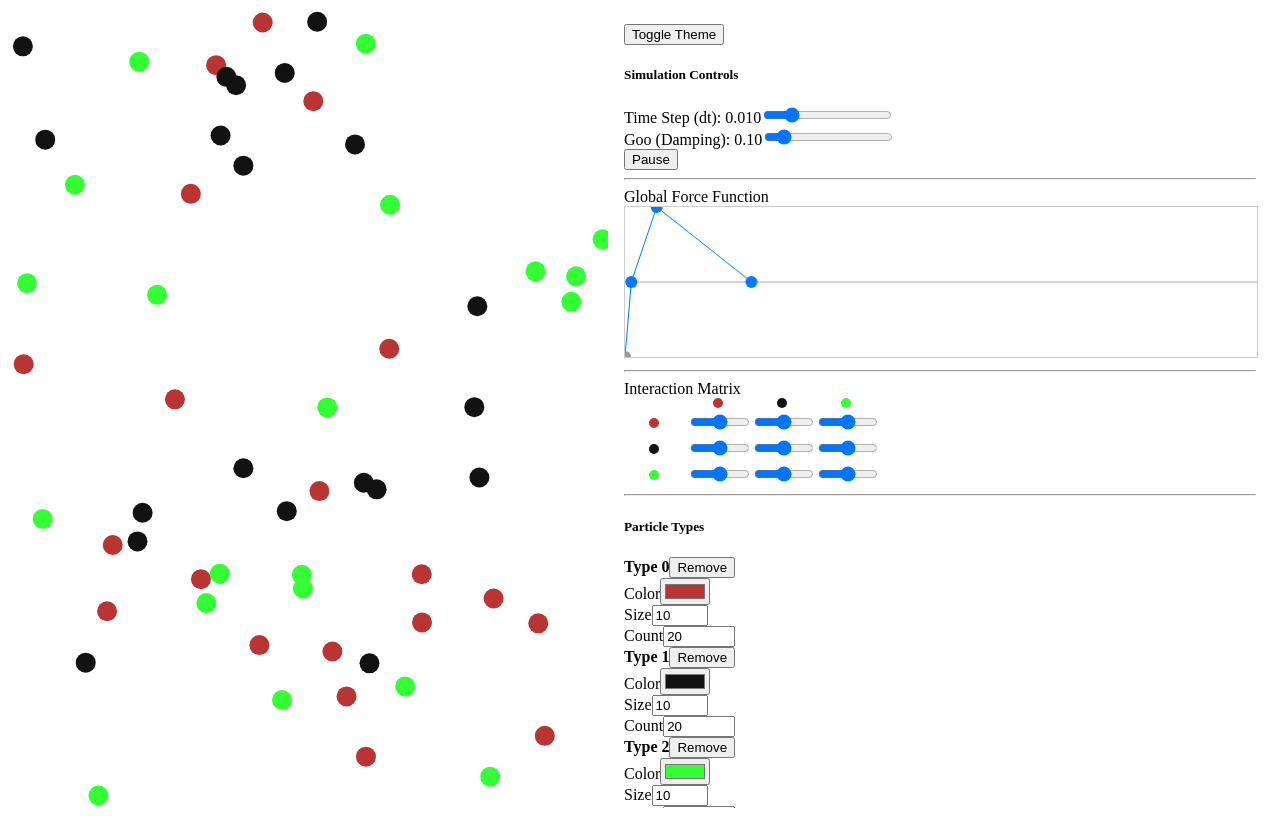
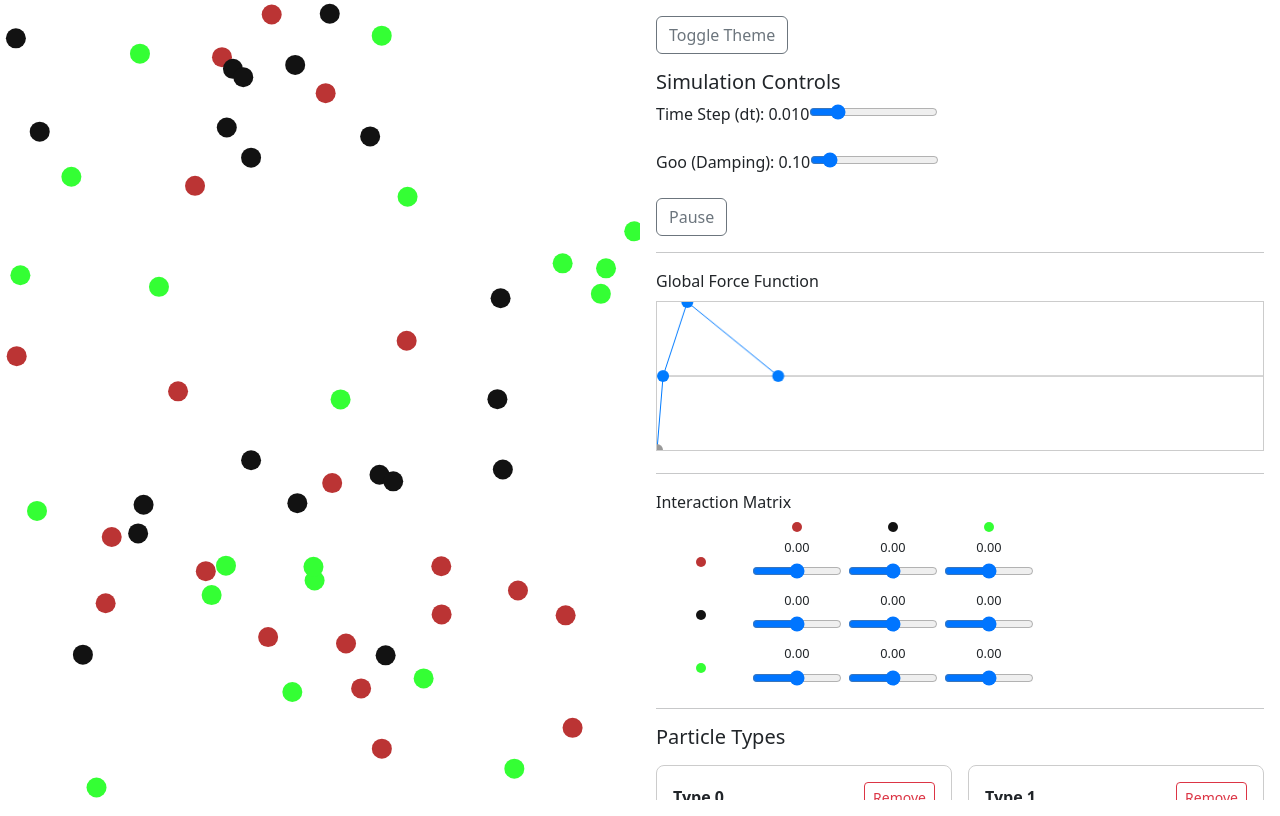
Before and after one commit to TheRonzor/plife_react, a React (Vite) app: page / in a window 1280 px wide. Built offline with nearby package versions, Linux system fonts and the light colour scheme.

Commit message:
more visual updates, and fixed interaction dynamics

```diff
--- a/index.html
+++ b/index.html
@@ -5,6 +5,12 @@
     <meta charset="UTF-8" />
     <meta name="viewport" content="width=device-width, initial-scale=1.0" />
     <link id="theme-css" rel="stylesheet" href="./dark.css" />
+    <!-- Bootstrap CSS -->
+    <link
+      href="https://cdn.jsdelivr.net/npm/bootstrap@5.3.6/dist/css/bootstrap.min.css"
+      rel="stylesheet"
+      integrity="sha384-4Q6Gf2aSP4eDXB8Miphtr37CMZZQ5oXLH2yaXMJ2w8e2ZtHTl7GptT4jmndRuHDT"
+      crossorigin="anonymous" />
     <title>Yo yo</title>
   </head>
   <body>
--- a/src/components/ForceEditor.tsx
+++ b/src/components/ForceEditor.tsx
@@ -1,10 +1,9 @@
-// ./src/components/ForceEditor.tsx
 import React, { useEffect, useRef, useState } from 'react';
 
 export interface ControlPoint {
   id: string;
-  x: number; // in [0, 1]
-  y: number; // in [-1, 1]
+  x: number; // 0 to 1
+  y: number; // -1 to 1
   fixed?: boolean;
 }
 
@@ -13,18 +12,22 @@ interface ForceEditorProps {
   onChange: (updatedPoints: ControlPoint[]) => void;
 }
 
+const DRAG_RADIUS = 10; // px padding for click/drag detection
+const MIN_SPACING = 0.005; // enforce order with spacing
+
 const ForceEditor: React.FC<ForceEditorProps> = ({ points, onChange }) => {
   const canvasRef = useRef<HTMLCanvasElement | null>(null);
   const [dragId, setDragId] = useState<string | null>(null);
 
-  const forceToY = (canvas: HTMLCanvasElement, force: number) => {
-    return canvas.height / 2 - (force * canvas.height) / 2;
-  };
+  const forceToY = (canvas: HTMLCanvasElement, force: number) =>
+    canvas.height / 2 - (force * canvas.height) / 2;
 
   const xToCanvas = (canvas: HTMLCanvasElement, x: number) => x * canvas.width;
   const canvasToX = (canvas: HTMLCanvasElement, cx: number) => cx / canvas.width;
+
   const canvasToForce = (canvas: HTMLCanvasElement, cy: number) => {
-    return (canvas.height / 2 - cy) * 2 / canvas.height;
+    const h = canvas.height;
+    return (h / 2 - cy) * 2 / h;
   };
 
   useEffect(() => {
@@ -38,14 +41,14 @@ const ForceEditor: React.FC<ForceEditorProps> = ({ points, onChange }) => {
 
     ctx.clearRect(0, 0, canvas.width, canvas.height);
 
-    // Draw x-axis
+    // Draw horizontal axis
     ctx.strokeStyle = '#aaa';
     ctx.beginPath();
     ctx.moveTo(0, canvas.height / 2);
     ctx.lineTo(canvas.width, canvas.height / 2);
     ctx.stroke();
 
-    // Draw force curve
+    // Draw curve
     ctx.beginPath();
     ctx.strokeStyle = '#007bff';
     points.forEach((p, i) => {
@@ -55,8 +58,8 @@ const ForceEditor: React.FC<ForceEditorProps> = ({ points, onChange }) => {
     });
     ctx.stroke();
 
-    // Draw control points
-    points.forEach(p => {
+    // Draw points
+    points.forEach((p) => {
       const x = xToCanvas(canvas, p.x);
       const y = forceToY(canvas, p.y);
       ctx.fillStyle = p.fixed ? '#999' : '#007bff';
@@ -74,10 +77,11 @@ const ForceEditor: React.FC<ForceEditorProps> = ({ points, onChange }) => {
     const my = e.clientY - rect.top;
 
     for (const p of points) {
+      if (p.fixed) continue;
       const px = xToCanvas(canvas, p.x);
       const py = forceToY(canvas, p.y);
       const dist = Math.sqrt((px - mx) ** 2 + (py - my) ** 2);
-      if (dist < 10) {
+      if (dist < DRAG_RADIUS) {
         setDragId(p.id);
         return;
       }
@@ -92,10 +96,39 @@ const ForceEditor: React.FC<ForceEditorProps> = ({ points, onChange }) => {
     const mx = e.clientX - rect.left;
     const my = e.clientY - rect.top;
 
-    const updated = points.map((p) => {
+    const updated = points.map((p, i, arr) => {
       if (p.id !== dragId) return p;
-      const newX = p.id === 'f0' ? p.x : Math.max(0, Math.min(1, canvasToX(canvas, mx)));
-      const newY = Math.max(-1, Math.min(1, canvasToForce(canvas, my)));
+
+      // Determine editable axes
+      let newX = p.x;
+      let newY = p.y;
+
+      const rawX = canvasToX(canvas, mx);
+      const rawY = canvasToForce(canvas, my);
+
+      // X-axis logic
+      if (p.id === 'r1') {
+        const max = arr[2].x - MIN_SPACING; // f2
+        newX = Math.max(MIN_SPACING, Math.min(rawX, max));
+      } else if (p.id === 'f2') {
+        const min = arr[1].x + MIN_SPACING; // r1
+        const max = arr[3].x - MIN_SPACING; // r3
+        newX = Math.max(min, Math.min(rawX, max));
+      } else if (p.id === 'r3') {
+        const min = arr[2].x + MIN_SPACING;
+        newX = Math.max(min, Math.min(rawX, 1));
+      }
+
+      // Y-axis logic
+      if (p.id === 'f0') {
+        newX = 0; // fixed
+        newY = Math.max(-1, Math.min(1, rawY));
+      } else if (p.id === 'r1' || p.id === 'r3') {
+        newY = 0; // locked
+      } else if (p.id === 'f2') {
+        newY = Math.max(-1, Math.min(1, rawY));
+      }
+
       return { ...p, x: newX, y: newY };
     });
 
--- a/src/components/InteractionMatrix.tsx
+++ b/src/components/InteractionMatrix.tsx
@@ -24,13 +24,13 @@ const InteractionMatrix: React.FC<InteractionMatrixProps> = ({ types, matrix, on
       <div
         style={{
           display: 'grid',
-          gridTemplateColumns: `repeat(${types.length + 1}, 60px)`,
-          gap: '4px',
+          gridTemplateColumns: `repeat(${types.length + 1}, 90px)`,
+          gap: '6px',
           alignItems: 'center',
           justifyItems: 'center',
         }}
       >
-        {/* Top-left empty corner */}
+        {/* Top-left corner */}
         <div />
 
         {/* Column headers */}
@@ -48,7 +48,7 @@ const InteractionMatrix: React.FC<InteractionMatrixProps> = ({ types, matrix, on
           </div>
         ))}
 
-        {/* Matrix body */}
+        {/* Rows */}
         {types.map((row, i) => (
           <React.Fragment key={`row-${row.id}`}>
             {/* Row header */}
@@ -64,9 +64,12 @@ const InteractionMatrix: React.FC<InteractionMatrixProps> = ({ types, matrix, on
               />
             </div>
 
-            {/* Sliders */}
+            {/* Matrix sliders with value labels */}
             {types.map((_, j) => (
-              <div key={`cell-${i}-${j}`} style={{ width: '100%' }}>
+              <div key={`cell-${i}-${j}`} style={{ width: '100%', textAlign: 'center' }}>
+                <div style={{ fontSize: '0.8rem', marginBottom: '0.25rem' }}>
+                  {matrix[i][j].toFixed(2)}
+                </div>
                 <input
                   type="range"
                   min={-1}
--- a/src/components/ParticleTypeEditor.tsx
+++ b/src/components/ParticleTypeEditor.tsx
@@ -27,10 +27,26 @@ const ParticleTypeEditor: React.FC<ParticleTypeEditorProps> = ({
 
   return (
     <div>
-      <h5>Particle Types</h5>
-      {types.map(type => (
-        <div key={type.id} className="mb-2 p-2 border rounded">
-          <div className="d-flex justify-content-between align-items-center mb-1">
+      <h5 className="mb-3">Particle Types</h5>
+
+      <div
+        style={{
+          display: 'grid',
+          gridTemplateColumns: 'repeat(auto-fill, minmax(240px, 1fr))',
+          gap: '1rem',
+        }}
+      >
+        {types.map((type) => (
+          <div
+            key={type.id}
+            style={{
+              border: '1px solid #ccc',
+              borderRadius: '8px',
+              padding: '1rem',
+              backgroundColor: 'var(--canvas-bg)',
+            }}
+          >
+            <div className="d-flex justify-content-between align-items-center mb-2">
               <strong>Type {type.id}</strong>
               <button
                 className="btn btn-sm btn-outline-danger"
@@ -40,7 +56,8 @@ const ParticleTypeEditor: React.FC<ParticleTypeEditorProps> = ({
                 Remove
               </button>
             </div>
-          <div className="mb-1">
+
+            <div className="mb-2">
               <label className="form-label">Color</label>
               <input
                 type="color"
@@ -49,7 +66,8 @@ const ParticleTypeEditor: React.FC<ParticleTypeEditorProps> = ({
                 className="form-control form-control-color"
               />
             </div>
-          <div className="mb-1">
+
+            <div className="mb-2">
               <label className="form-label">Size</label>
               <input
                 type="number"
@@ -60,7 +78,8 @@ const ParticleTypeEditor: React.FC<ParticleTypeEditorProps> = ({
                 className="form-control"
               />
             </div>
-          <div>
+
+            <div className="mb-2">
               <label className="form-label">Count</label>
               <input
                 type="number"
@@ -73,9 +92,10 @@ const ParticleTypeEditor: React.FC<ParticleTypeEditorProps> = ({
             </div>
           </div>
         ))}
+      </div>
 
       {types.length < 20 && (
-        <button className="btn btn-outline-primary mt-2" onClick={onAddType}>
+        <button className="btn btn-outline-primary mt-3" onClick={onAddType}>
           Add Type
         </button>
       )}
--- a/src/simulation/SimulationEngine.ts
+++ b/src/simulation/SimulationEngine.ts
@@ -67,8 +67,15 @@ export class SimulationEngine {
         const fx = dx / dist;
         const fy = dy / dist;
 
+        const r1 = this.controlPoints[1].x;
+        const r3 = this.controlPoints[3].x;
+
+        let interactionScale = 1;
+        if (dist > r1 && dist < r3) {
+          interactionScale = this.interactionMatrix[pi.type]?.[pj.type] ?? 0;
+        }
+
         const baseForce = this.forceFunction(dist);
-        const interactionScale = this.interactionMatrix[pi.type]?.[pj.type] ?? 0;
         const forceMag = baseForce * interactionScale;
 
         forces[i][0] += forceMag * fx;
```
Lines whose indentation alone changed are shown as unchanged.
